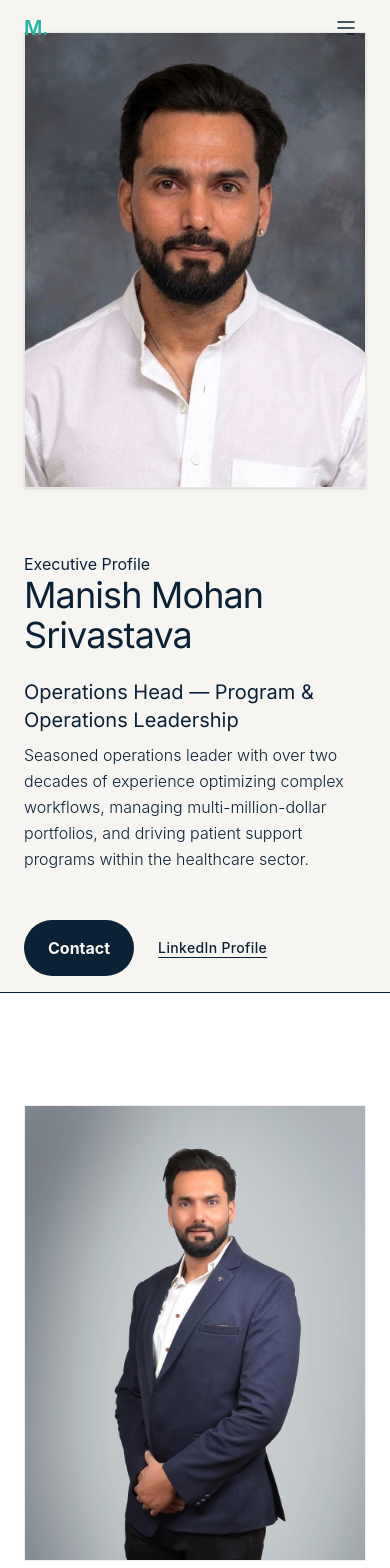
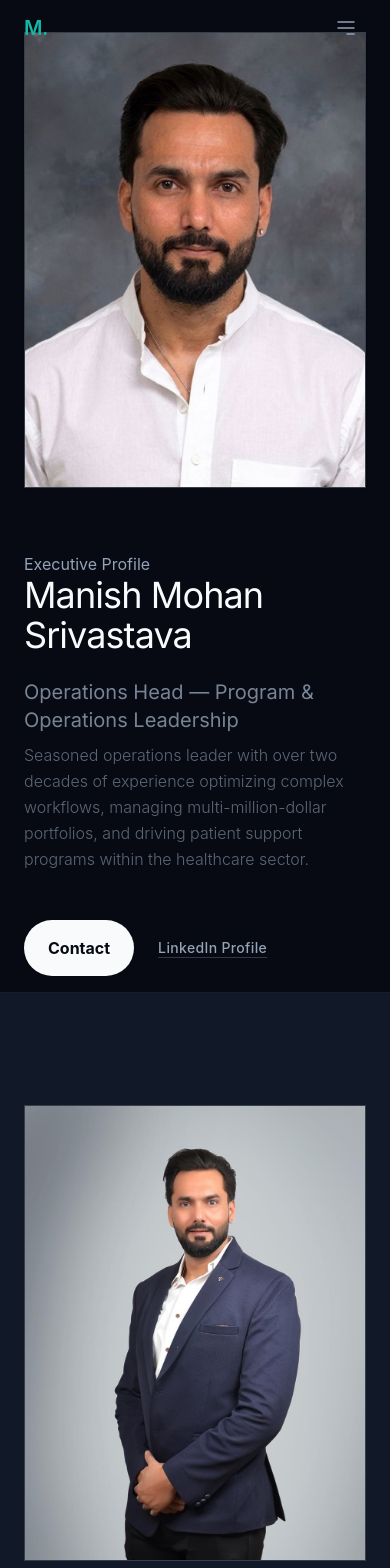
Before and after one commit to ManishSrivastavaa/portfolio, a React (Vite) app: page / in a window 390 px wide. Shown: the top 1568 px of the page. Built offline with nearby package versions, Linux system fonts and the light colour scheme.

Commit message:
refine premium dark theme and mobile navigation

```diff
--- a/src/components/Navbar.tsx
+++ b/src/components/Navbar.tsx
@@ -106,7 +106,7 @@ const Navbar = () => {
           aria-label="Navigation menu"
         >
           {/* Backdrop */}
-          <div className="absolute inset-0" style={{ backgroundColor: '#faf9f6' }} />
+          <div className="absolute inset-0 bg-sand" />
 
           {/* Close button at top right */}
           <button
--- a/src/styles/index.css
+++ b/src/styles/index.css
@@ -1,13 +1,22 @@
 @import "tailwindcss";
 
 @theme {
-  --color-navy: #0b2135;
-  --color-navy-dark: #05101a;
-  --color-teal: #1fb6a8;
+  --color-navy: #f8fafc;
+  --color-navy-dark: #0f172a;
+  --color-teal: #14b8a6;
   --color-teal-light: #2ed4c6;
-  --color-sand: #f7f5f2;
-  --color-gray-custom: #6b7280;
-  --color-gold: #d4af37;
+  --color-sand: #070a13;
+  --color-gray-custom: #94a3b8;
+  --color-gold: #c5a880;
+
+  /* Additional dark mode utility mappings */
+  --color-white: #111827;
+  --color-ivory: #070a13;
+  --color-stone: #1f2937;
+  --color-charcoal: #94a3b8;
+  --color-ink: #f8fafc;
+  --color-brass: #c5a880;
+  --color-border-warm: rgba(255, 255, 255, 0.08);
 
   --font-heading: "Inter", "sans-serif";
   --font-body: "Roboto", "system-ui", "sans-serif";
@@ -64,12 +73,12 @@
 /* ── Hero Portrait ── */
 .hero-portrait {
   aspect-ratio: 3 / 4;
-  border: 1px solid rgba(0, 0, 0, 0.06);
+  border: 1px solid rgba(255, 255, 255, 0.1);
 }
 
 /* ── About Portrait ── */
 .about-portrait {
-  border: 1px solid rgba(0, 0, 0, 0.06);
+  border: 1px solid rgba(255, 255, 255, 0.1);
 }
 
 /* ── Mobile Menu ── */
@@ -116,14 +125,14 @@
   width: 8px;
 }
 ::-webkit-scrollbar-track {
-  background-color: #f7f5f2;
+  background-color: #070a13;
 }
 ::-webkit-scrollbar-thumb {
-  background-color: #0b2135;
+  background-color: #1f2937;
   border-radius: 9999px;
 }
 ::-webkit-scrollbar-thumb:hover {
-  background-color: #1fb6a8;
+  background-color: #14b8a6;
 }
 
 /* Animation helpers */
@@ -149,7 +158,7 @@
   top: 0;
   bottom: 0;
   width: 1px;
-  background: rgba(0, 0, 0, 0.15);
+  background: rgba(255, 255, 255, 0.15);
   z-index: 0;
 }
 
```
